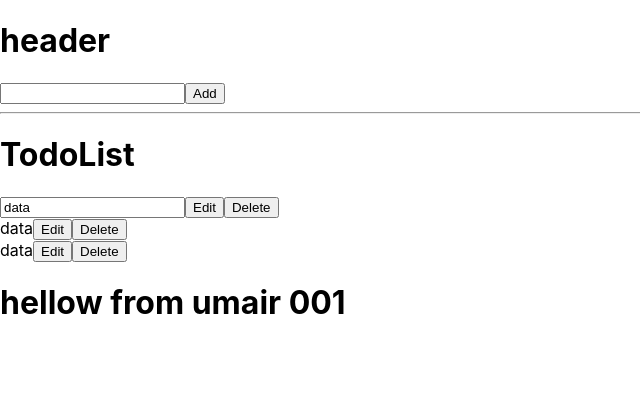
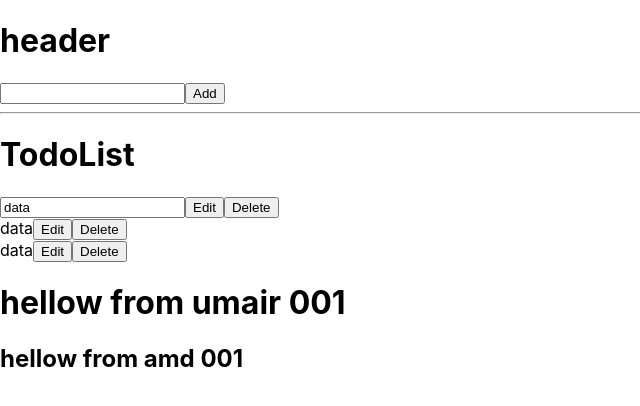
Before and after one commit to AtaMuhiuldin/MYPROJECT, a React (Create React App) app: page / in a window 1280 px wide. Shown: the top 406 px of the page, without its empty margins (0-640 px from the left). Built offline with nearby package versions, Linux system fonts and the light colour scheme.

Commit message:
second commit amd

```diff
--- a/src/App.js
+++ b/src/App.js
@@ -12,6 +12,7 @@ class App extends Component {
           <Header />
           <TodoList />
           <h1>hellow from umair 001</h1>
+          <h2>hellow from amd 001</h2>
         </div>
       </Provider>
     );
```
